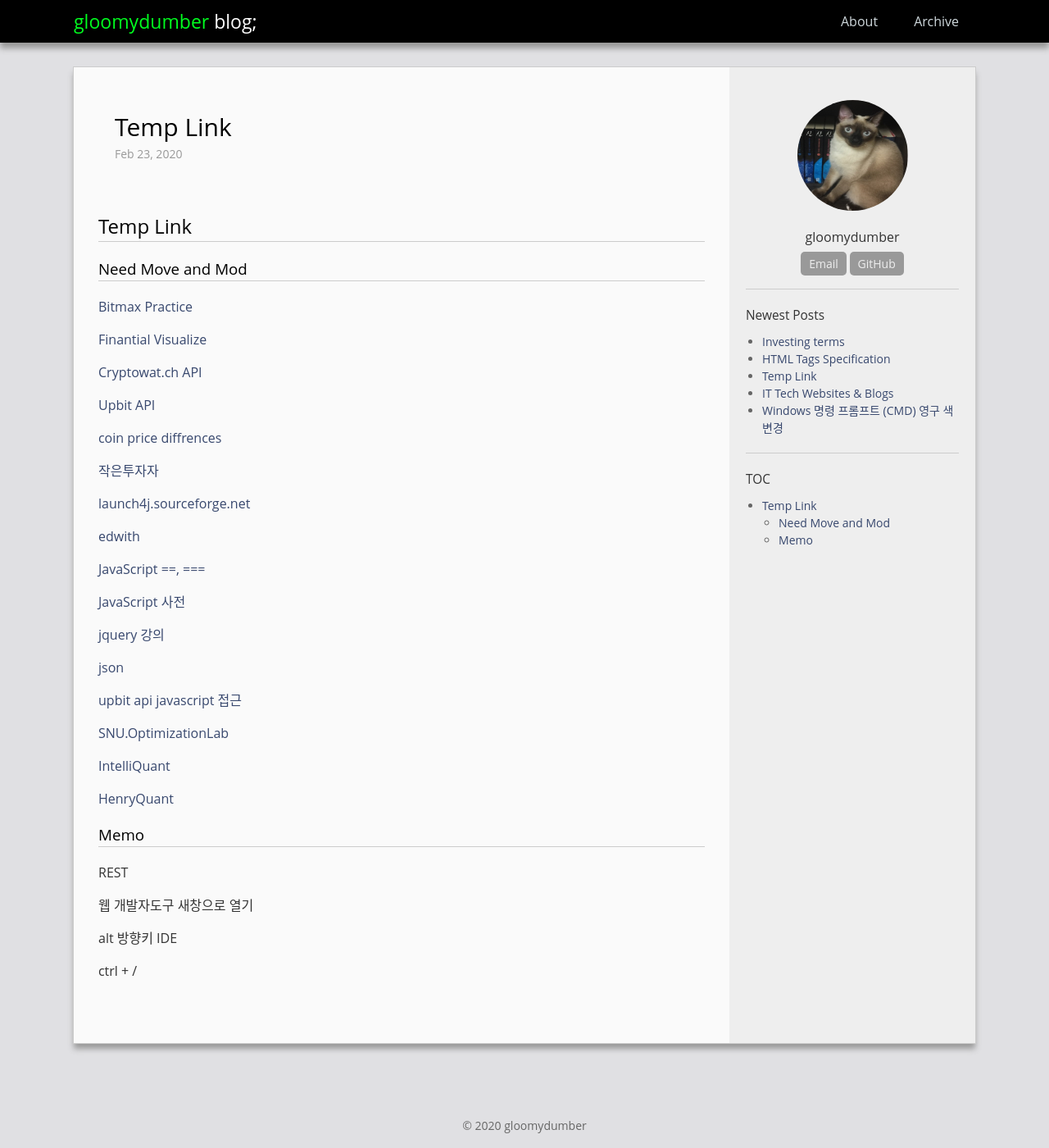
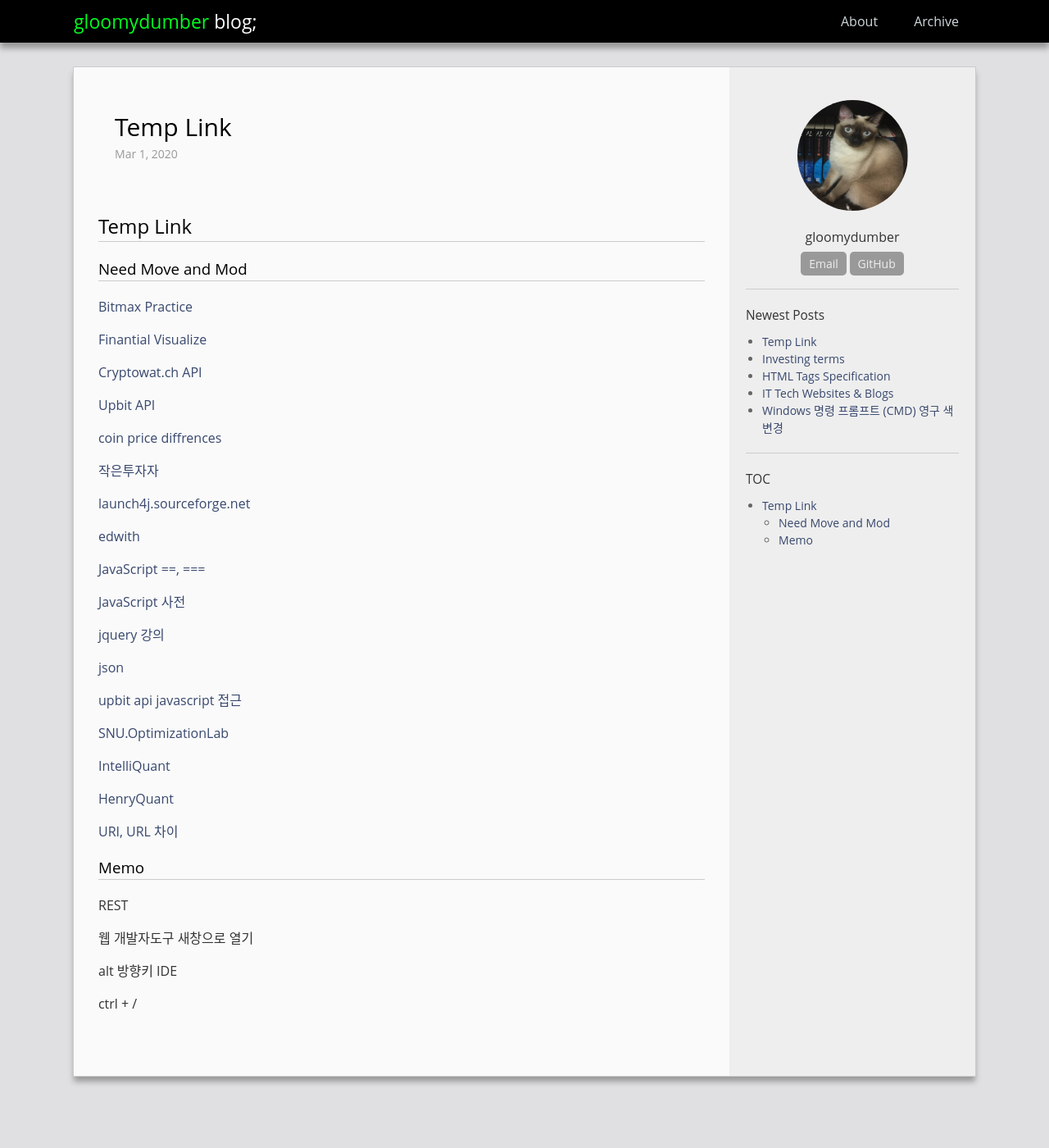
Before and after one commit to gloomydumber/copy, a Jekyll site: the page built from _posts/2020-03-01-TempLink.md, in a window 1280 px wide and 1400 px high. Shown: the whole window at 82% size. Built offline with Jekyll 4.4.1, drawn with Linux system fonts in a browser that asks for light colours; comment, search, counter and statistics services are not loaded.

Commit message:
PostModded

```diff
--- a/_posts/2020-03-01-TempLink.md
+++ b/_posts/2020-03-01-TempLink.md
@@ -1,7 +1,7 @@
 ---
 layout: post
 title: "Temp Link"
-date: 2020-02-23 11:00:00
+date: 2020-03-01 17:00:00
 categories: test
 permalink: /archivers/TempLink
 nocomments: false
@@ -44,6 +44,8 @@ use_math: true
 
 [HenryQuant](http://henryquant.blogspot.com/){: target="\_blank"}
 
+[URI, URL 차이](https://velog.io/@pa324/%EA%B0%9C%EB%B0%9C%EC%83%81%EC%8B%9D-URI-URL-%EC%B0%A8%EC%9D%B4-%EC%A0%95%EB%A6%AC){: target="\_blank"}
+
 ### Memo
 
 REST
```
